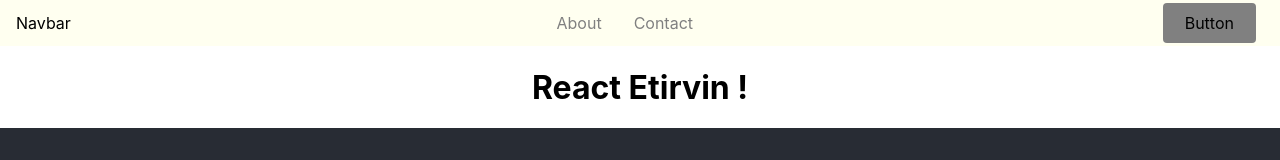
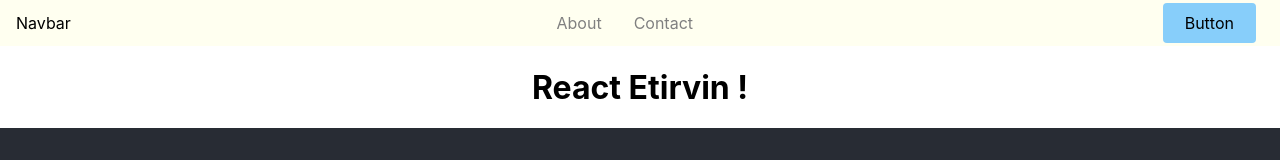
Before and after one commit to antoprince001/react-etirvin, a React (Create React App) app: page / in a window 1280 px wide. Shown: the top 160 px of the page. Built offline with nearby package versions, Linux system fonts and the light colour scheme.

Commit message:
color for button changed

```diff
--- a/src/components/Navbar/NavbarElements.js
+++ b/src/components/Navbar/NavbarElements.js
@@ -1,9 +1,9 @@
 // import { FaBars } from 'react-icons/fa';
-import { NavLink as Link } from 'react-router-dom';
-import styled from 'styled-components';
+import { NavLink as Link } from "react-router-dom";
+import styled from "styled-components";
 
 export const Nav = styled.nav`
-  background: #FFFFF0;
+  background: #fffff0;
   height: 40px;
   display: flex;
   justify-content: space-between;
@@ -11,7 +11,6 @@
   z-index: 10;
   /* Third Nav */
   /* justify-content: flex-start; */
-
 `;
 
 export const NavLink = styled(Link)`
@@ -20,7 +19,7 @@
   align-items: center;
   text-decoration: none;
   padding: 0 1rem;
-  font : roboto;
+  font: roboto;
   height: 100%;
   cursor: pointer;
   &.active {
@@ -29,7 +28,7 @@
 `;
 
 export const SideLink = styled(Link)`
-  color: #4568DC;
+  color: #4568dc;
   display: flex;
   align-items: center;
   text-decoration: none;
@@ -40,8 +39,6 @@
     color: #808080;
   }
 `;
-
-
 
 // export const Bars = styled(FaBars)`
 //   display: none;
@@ -60,7 +57,7 @@
 export const NavHead = styled.div`
   display: flex;
   margin-right: 0px;
-  justify-content : flex-start;
+  justify-content: flex-start;
   /* Second Nav */
   /* margin-right: 24px; */
   /* Third Nav */
@@ -74,7 +71,7 @@
 export const NavMenu = styled.div`
   display: flex;
   margin-right: -24px;
-  justify-content : flex-end;
+  justify-content: flex-end;
   /* Second Nav */
   /* margin-right: 24px; */
   /* Third Nav */
@@ -82,8 +79,7 @@
   white-space: nowrap; */
   @media screen and (max-width: 768px) {
     display: none;
-      justify-content : flex-end;
-
+    justify-content: flex-end;
   }
 `;
 
@@ -101,7 +97,7 @@
 
 export const NavBtnLink = styled(Link)`
   border-radius: 4px;
-  background: #808080;
+  background: #87cefa;
   padding: 10px 22px;
   color: #000000;
   outline: none;
@@ -113,7 +109,7 @@
   margin-left: 24px;
   &:hover {
     transition: all 0.2s ease-in-out;
-    background: #fff;
-    color: #808080;
+    background: #000000;
+    color: #ffffff;
   }
 `;
```
